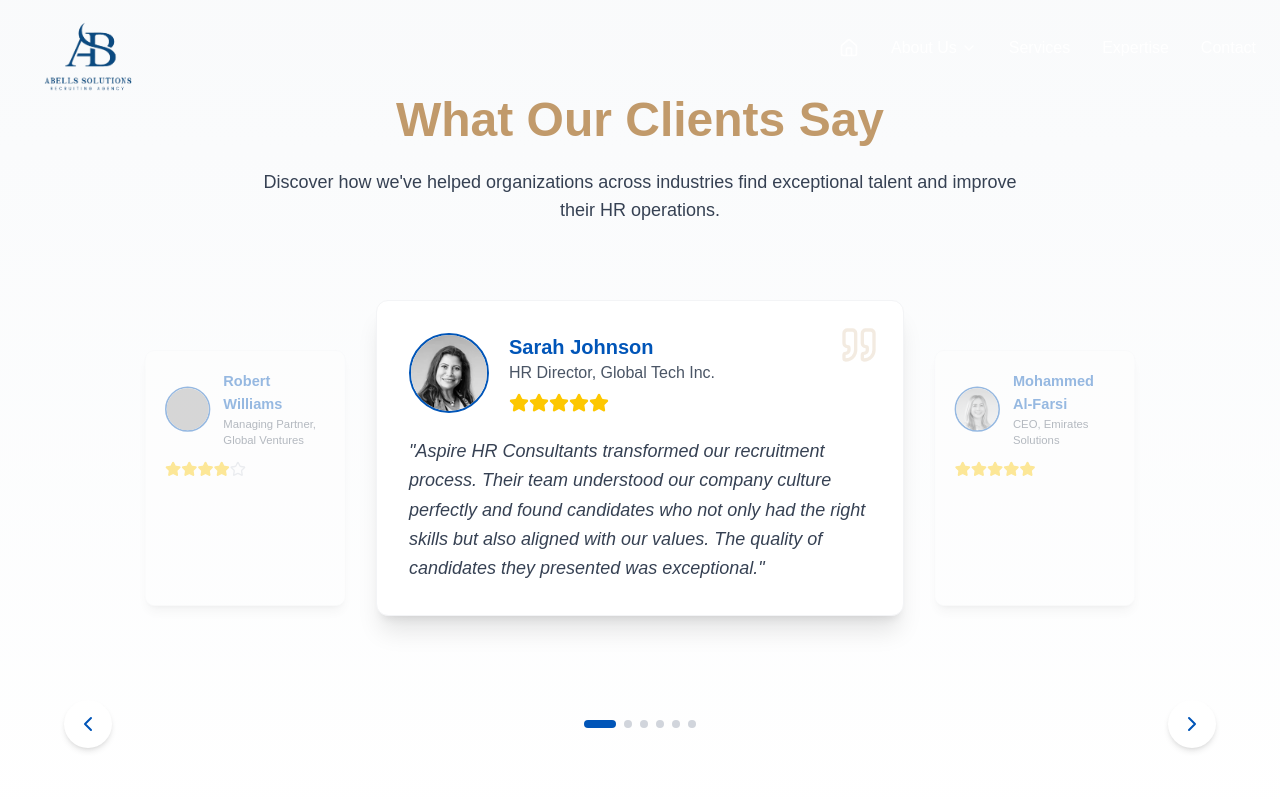
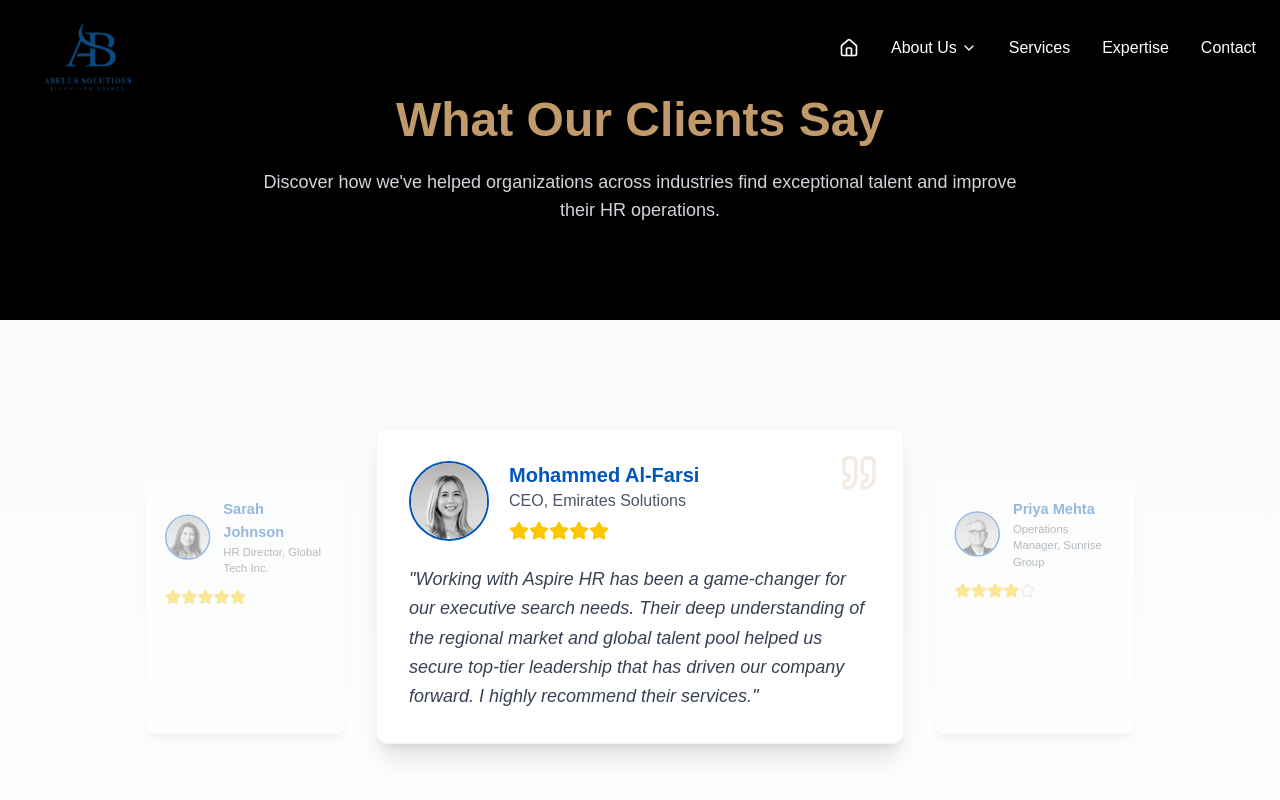
Before and after one commit to MunimUsmani/aspire-web, a Next.js app: page /testimonials in a window 1280 px wide. Shown: the top 800 px of the page. Built offline with nearby package versions, Linux system fonts and the light colour scheme; grey boxes are pictures that could not be loaded; a web font is replaced by a local one.

Commit message:
more updates

```diff
--- a/src/app/components/client-say.tsx
+++ b/src/app/components/client-say.tsx
@@ -1,13 +1,19 @@
-const Clients = () => {
+const TestimonialsHeading = () => {
     return (
-      <section className="w-full py-16 md:py-24 lg:py-32">
-        <div className="container mx-auto px-4 md:px-6">
-          <h1 className="text-5xl md:text-6xl lg:text-6xl font-bold text-center text-[#c19a6b]">
-            What Our Clients Say
-          </h1>
+      <section className="pt-28 pb-16 md:py-24 bg-black text-white">
+        <div className="container mx-auto px-4">
+          <div className="max-w-6xl mx-auto">
+            <div className="text-center">
+              <h2 className="text-4xl md:text-5xl font-bold text-[#c19a6b] mb-6">What Our Clients Say</h2>
+              <p className="text-lg text-gray-300 max-w-3xl mx-auto">
+                Discover how we've helped organizations across industries find exceptional talent and improve their HR
+                operations.
+              </p>
+            </div>
+          </div>
         </div>
       </section>
-    );
-  };
+    )
+  }
 
-  export default Clients;
+  export default TestimonialsHeading
--- a/src/app/components/testimonial-slider.tsx
+++ b/src/app/components/testimonial-slider.tsx
@@ -147,14 +147,6 @@ const TestimonialsSlider = () => {
     <section className="py-16 md:py-24 bg-gradient-to-b from-gray-50 to-white overflow-hidden">
       <div className="container mx-auto px-4">
         <div className="max-w-6xl mx-auto">
-          <div className="text-center mb-16">
-            <h2 className="text-4xl md:text-5xl font-bold text-[#c19a6b] mb-6">What Our Clients Say</h2>
-            <p className="text-lg text-gray-700 max-w-3xl mx-auto">
-              Discover how we've helped organizations across industries find exceptional talent and improve their HR
-              operations.
-            </p>
-          </div>
-
           {/* Testimonials carousel */}
           <div className="relative" onMouseEnter={handleMouseEnter} onMouseLeave={handleMouseLeave}>
             {/* Carousel container */}
--- a/src/app/testimonials/page.tsx
+++ b/src/app/testimonials/page.tsx
@@ -1,3 +1,4 @@
+import TestimonialsHeading from "../components/client-say";
 import Footer from "../components/footer";
 import Navbar from "../components/navbar";
 import TestimonialsCTA from "../components/testimonial-cta";
@@ -11,6 +12,7 @@ const Home: React.FC = () => {
     <>
       <div>
         <Navbar />
+        <TestimonialsHeading />
         <TestimonialsSlider />
         <TestimonialsStats />
         <TestimonialsGrid />
```
